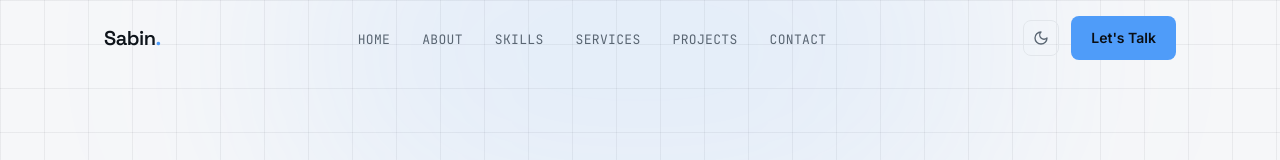
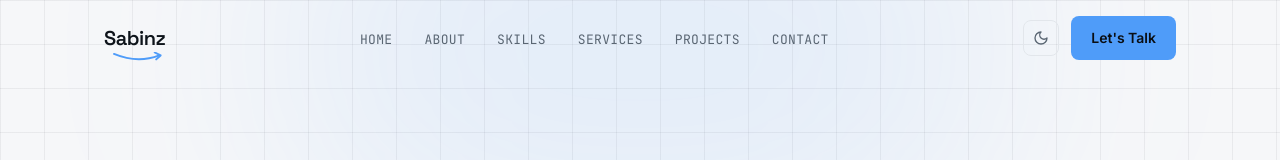
Before and after one commit to SabinChettri/sabinbudha, a Next.js app: page / in a window 1280 px wide. Shown: the top 160 px of the page. Built offline with nearby package versions, Linux system fonts and the light colour scheme.

Commit message:
nav bar is change

```diff
--- a/components/Navbar.tsx
+++ b/components/Navbar.tsx
@@ -13,15 +13,59 @@ const NAV_LINKS = [
   { label: "Contact", href: "#contact" },
 ];
 
+function Logo() {
+  return (
+    <a
+      href="#home"
+      className="relative flex flex-col items-start font-display text-xl font-semibold leading-none tracking-tight text-fg-light [.dark_&]:text-fg"
+    >
+      <span className="relative inline-block">
+        Sabinz
+
+        {/* Amazon-style curved arrow */}
+        <svg
+          className="pointer-events-none absolute left-[15%] top-full mt-1 w-[80%] text-signal-500"
+          viewBox="0 0 100 22"
+          fill="none"
+          xmlns="http://www.w3.org/2000/svg"
+          aria-hidden="true"
+        >
+          <path
+            d="M2 4 Q50 24 94 7"
+            stroke="currentColor"
+            strokeWidth="4"
+            strokeLinecap="round"
+          />
+
+          <path
+            d="M85 1 L97 7 L88 15"
+            stroke="currentColor"
+            strokeWidth="4"
+            strokeLinecap="round"
+            strokeLinejoin="round"
+          />
+        </svg>
+      </span>
+    </a>
+  );
+}
+
 export default function Navbar() {
   const [scrolled, setScrolled] = useState(false);
   const [open, setOpen] = useState(false);
 
   useEffect(() => {
-    const onScroll = () => setScrolled(window.scrollY > 12);
+    const onScroll = () => {
+      setScrolled(window.scrollY > 12);
+    };
+
     onScroll();
+
     window.addEventListener("scroll", onScroll);
-    return () => window.removeEventListener("scroll", onScroll);
+
+    return () => {
+      window.removeEventListener("scroll", onScroll);
+    };
   }, []);
 
   return (
@@ -33,13 +77,10 @@ export default function Navbar() {
       }`}
     >
       <nav className="mx-auto flex max-w-6xl items-center justify-between px-6 py-4 md:px-10">
-        <a
-          href="#home"
-          className="font-display text-xl font-semibold tracking-tight text-fg-light [.dark_&]:text-fg"
-        >
-          Sabin<span className="text-signal-500">.</span>
-        </a>
+        {/* Logo */}
+        <Logo />
 
+        {/* Desktop Navigation */}
         <ul className="hidden items-center gap-8 md:flex">
           {NAV_LINKS.map((link) => (
             <li key={link.href}>
@@ -53,22 +94,28 @@ export default function Navbar() {
           ))}
         </ul>
 
+        {/* Desktop Actions */}
         <div className="hidden items-center gap-3 md:flex">
           <ThemeToggle />
+
           <a href="#contact" className="btn-primary">
             Let&apos;s Talk
           </a>
         </div>
 
+        {/* Mobile Menu Button */}
         <button
+          type="button"
           className="flex items-center justify-center text-fg-light md:hidden [.dark_&]:text-fg"
-          onClick={() => setOpen(!open)}
-          aria-label="Toggle menu"
+          onClick={() => setOpen((prev) => !prev)}
+          aria-label={open ? "Close menu" : "Open menu"}
+          aria-expanded={open}
         >
           {open ? <X size={22} /> : <Menu size={22} />}
         </button>
       </nav>
 
+      {/* Mobile Dropdown */}
       {open && (
         <div className="border-t border-border-light bg-paper px-6 pb-6 pt-2 md:hidden [.dark_&]:border-border [.dark_&]:bg-ink-950">
           <ul className="flex flex-col gap-4 pt-4">
@@ -77,19 +124,22 @@ export default function Navbar() {
                 <a
                   href={link.href}
                   onClick={() => setOpen(false)}
-                  className="font-mono text-sm uppercase tracking-wide text-fg-light-muted [.dark_&]:text-fg-muted"
+                  className="block font-mono text-sm uppercase tracking-wide text-fg-light-muted transition-colors hover:text-fg-light [.dark_&]:text-fg-muted [.dark_&]:hover:text-fg"
                 >
                   {link.label}
                 </a>
               </li>
             ))}
           </ul>
+
+          {/* Mobile Actions */}
           <div className="mt-5 flex items-center gap-3">
             <ThemeToggle />
+
             <a
               href="#contact"
               onClick={() => setOpen(false)}
-              className="btn-primary flex-1"
+              className="btn-primary flex-1 text-center"
             >
               Let&apos;s Talk
             </a>
```
